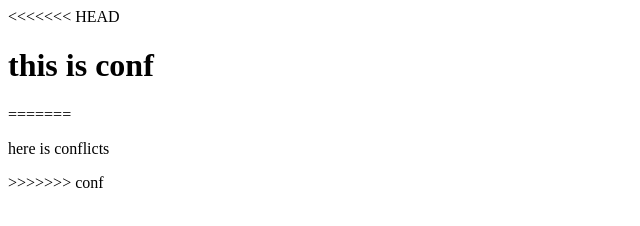
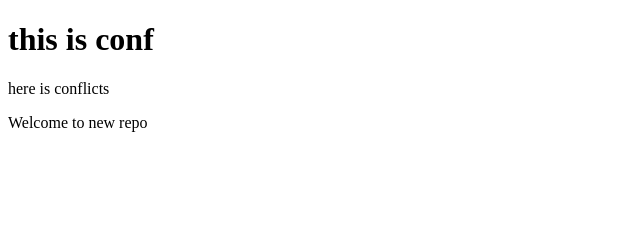
Before and after one commit to nader3935/techcamup-new, a plain HTML site: page index.html in a window 1280 px wide. Shown: the whole page, without its empty margins (0-640 px from the left). Drawn offline with Linux system fonts and the light colour scheme.

Commit message:
new paragraph line

```diff
--- a/index.html
+++ b/index.html
@@ -4,10 +4,8 @@
 	<title></title>
 </head>
 <body>
-<<<<<<< HEAD
 <h1>this is conf</h1>
-=======
 <p>here is conflicts</p>
->>>>>>> conf
+<p>Welcome to new repo</p>
 </body>
 </html>
```
